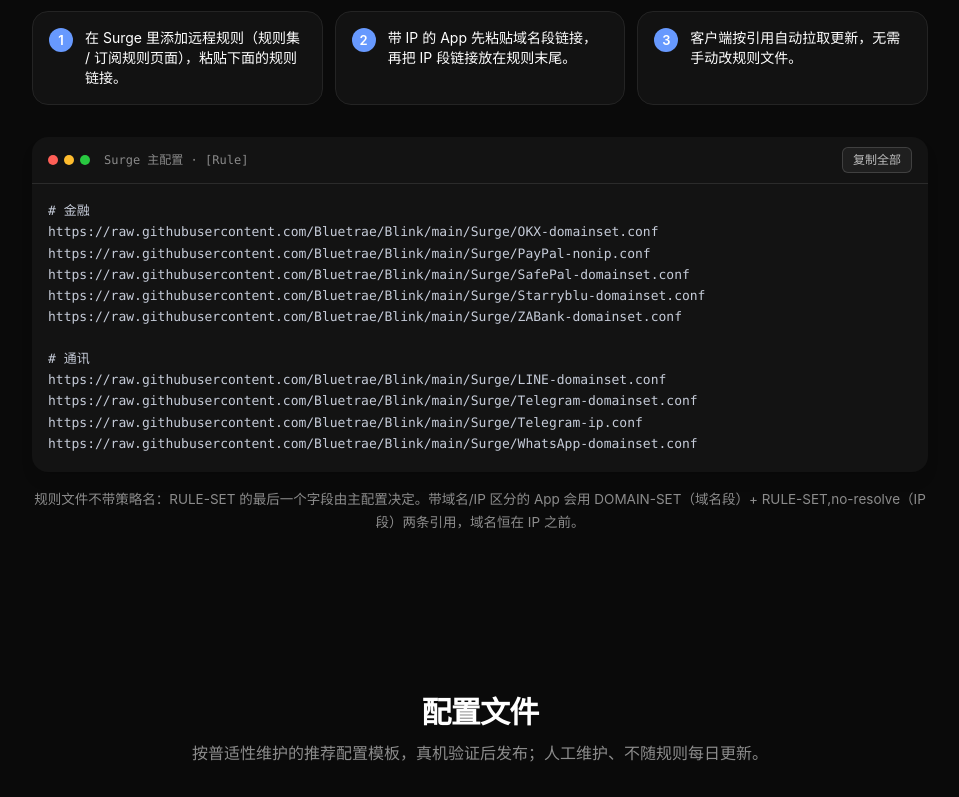
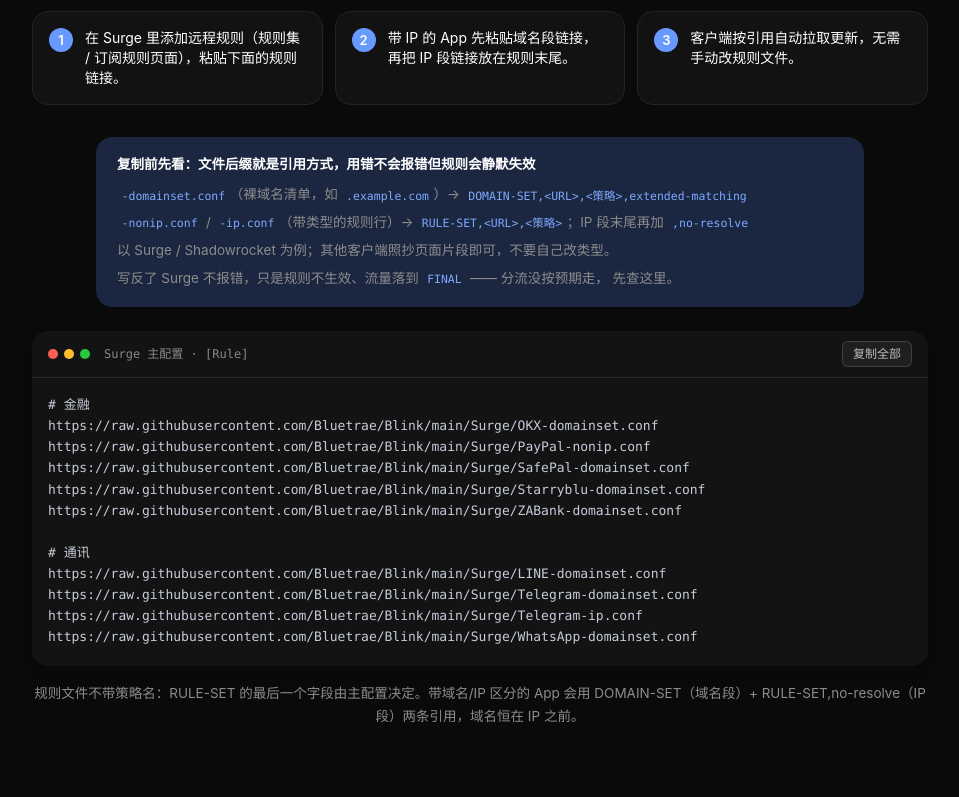
Before and after one commit to Bluetrae/Blink, a React (Vite) app in the folder engine/portal/: page / in a window 1280 px wide. Shown: the part 2780-3577 px from the top of the page, without its empty margins (160-1119 px from the left). Built offline with nearby package versions, Linux system fonts and the light colour scheme.

Commit message:
docs: add rule-set reference-type warning (README+portal) for view files

```diff
--- a/engine/portal/src/components/Usage.tsx
+++ b/engine/portal/src/components/Usage.tsx
@@ -126,6 +126,29 @@ export default function Usage({ data, query }: { data: PortalData; query: string
           </ol>
         </Reveal>
         <Reveal>
+          <div className="mx-auto mb-6 max-w-3xl rounded-2xl border border-accent-soft bg-accent-soft px-5 py-4 text-[13.5px] leading-relaxed">
+            <p className="font-semibold text-ink">
+              复制前先看：文件后缀就是引用方式，用错不会报错但规则会静默失效
+            </p>
+            <ul className="mt-2 space-y-1.5 text-mute">
+              <li>
+                <code>-domainset.conf</code>（裸域名清单，如 <code>.example.com</code>）→{" "}
+                <code>DOMAIN-SET,&lt;URL&gt;,&lt;策略&gt;,extended-matching</code>
+              </li>
+              <li>
+                <code>-nonip.conf</code> / <code>-ip.conf</code>（带类型的规则行）→{" "}
+                <code>RULE-SET,&lt;URL&gt;,&lt;策略&gt;</code>；IP 段末尾再加{" "}
+                <code>,no-resolve</code>
+              </li>
+              <li>以 Surge / Shadowrocket 为例；其他客户端照抄页面片段即可，不要自己改类型。</li>
+              <li>
+                写反了 Surge 不报错，只是规则不生效、流量落到 <code>FINAL</code> —— 分流没按预期走，
+                先查这里。
+              </li>
+            </ul>
+          </div>
+        </Reveal>
+        <Reveal>
           <CodeBlock file={tab.fileLabel} copyText={lines} copyLabel="复制全部" maxHeight>
             {lines}
           </CodeBlock>
```
Also changed, not shown: 1 other file (tests, documents, lock files or other folders).
